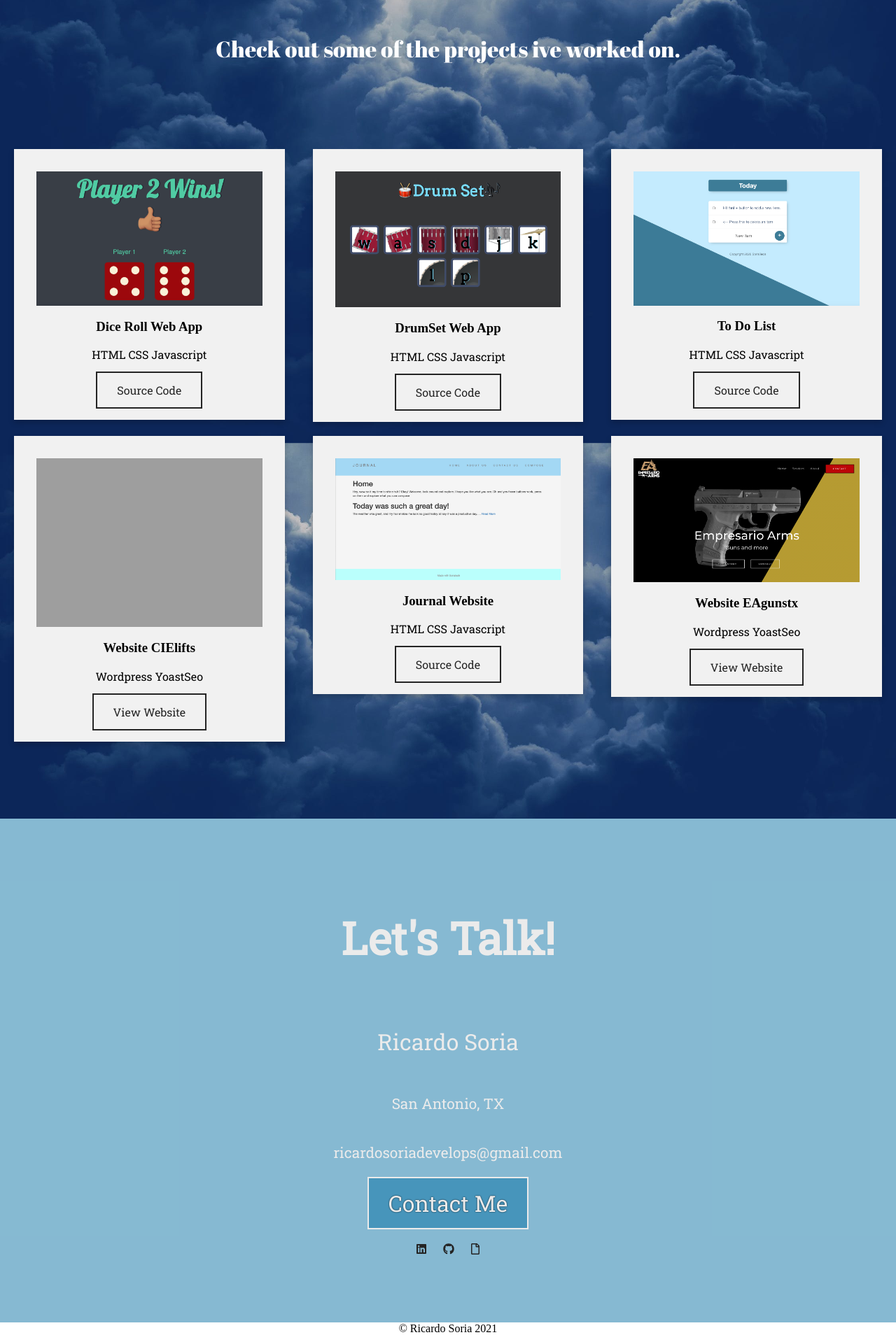
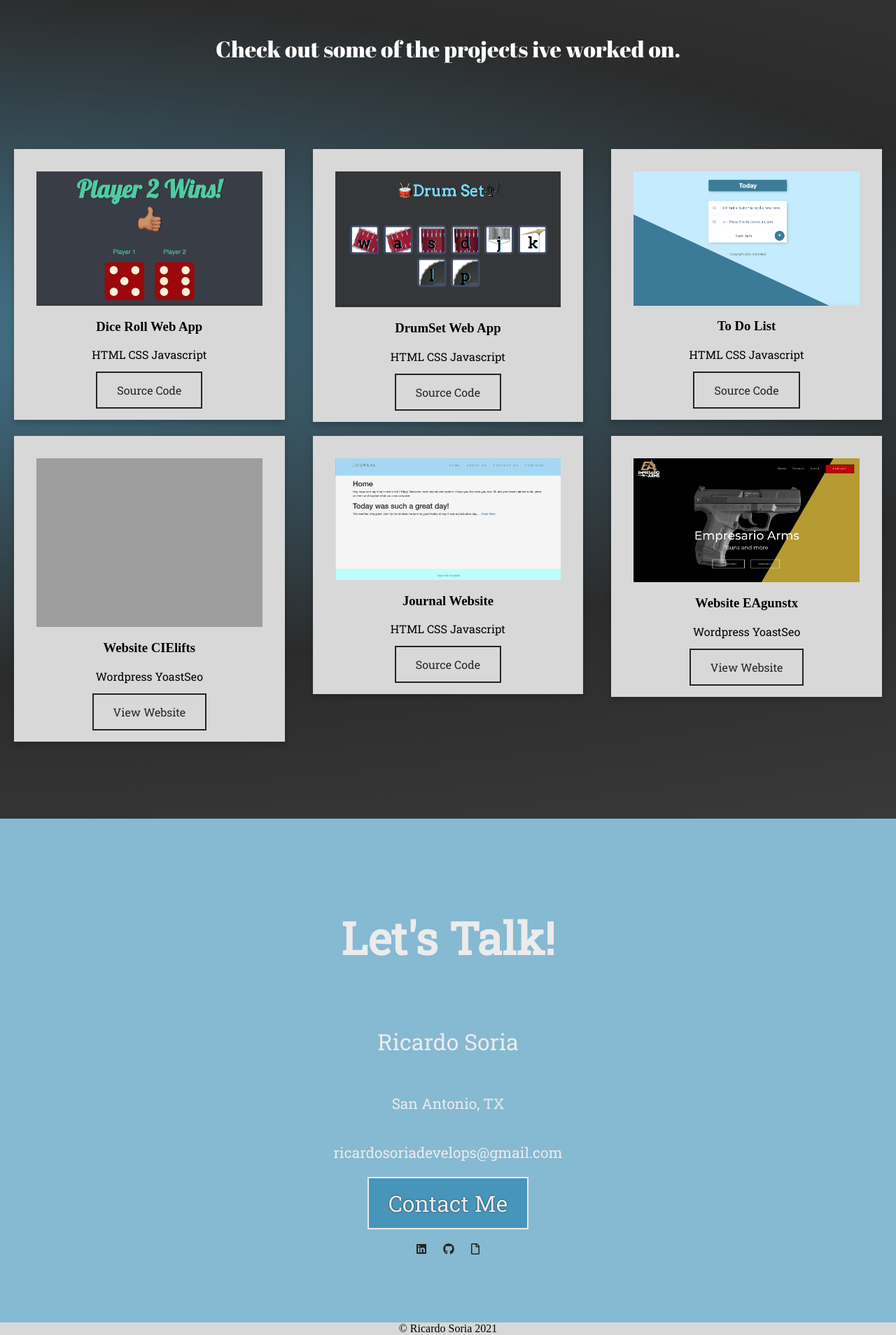
Before and after one commit to rsoria21/personalsite, a PHP site: page / in a window 1280 px wide. Shown: the part 2298-4206 px from the top of the page at 70% size. Run offline with PHP 8.4, Linux system fonts and the light colour scheme; some libraries are stand-ins or nearby versions; grey boxes are pictures that could not be loaded.

Commit message:
changed background and added diffrent colors

```diff
--- a/CSS/style.css
+++ b/CSS/style.css
@@ -78,12 +78,25 @@ body {
 /* header */
 
 .header-img {
-  background-image: url(/images/clouds-sun.jpg);
+  /* background-image: url(/images/clouds-sun.jpg);
   height: 100%;
   background-attachment: fixed;
   background-position: center;
   background-repeat: no-repeat;
-  background-size: cover;
+  background-size: cover; */
+  background: grey;
+  background-image: radial-gradient(#006da079, #2b2b2b, #414141);
+  background-size: 400%;
+  animation: bg-animation 15s infinite alternate;
+  /* background: linear-gradient(to right, #141414, #2b2b2b, #414141); */
+}
+@keyframes bg-animation {
+  0% {
+    background-position: left;
+  }
+  100% {
+    background-position: right;
+  }
 }
 
 /* skills */
@@ -92,6 +105,7 @@ body {
   display: none;
 
   padding: 5rem 6rem;
+  background: rgb(216, 216, 216);
 }
 
 .skill-text {
@@ -111,6 +125,7 @@ body {
   flex-direction: row;
   justify-content: center;
   align-items: center;
+  background: rgb(216, 216, 216);
 }
 
 .skill-logo {
@@ -310,7 +325,7 @@ body {
   /* padding: 16px; */
   padding: 2rem;
   text-align: center;
-  background-color: #f1f1f1;
+  background-color: rgb(216, 216, 216);
 }
 
 @media (max-width: 700px) {
@@ -452,6 +467,12 @@ input[type="submit"]:hover {
 
 /* end of contact */
 
+/* Footer */
+footer {
+  background: rgb(216, 216, 216);
+}
+/* End of Footer */
+
 /* texts */
 .big-heading {
   font-size: 4rem;
--- a/index.html
+++ b/index.html
@@ -143,7 +143,9 @@
       </div>
     </div>
 
-    <!-- projects -->
+    <!--End About -->
+
+    <!-- Projects -->
 
     <div class="projects header-img" id="projects">
       <h2 class="project-heading">Projects!</h2>
@@ -371,7 +373,8 @@
     <!-- end of contact -->
 
     <!-- footer -->
-    <div>&copy; Ricardo Soria 2021</div>
+    <footer>&copy; Ricardo Soria 2021</footer>
+    <!-- <div>&copy; Ricardo Soria 2021</div> -->
 
     <!-- js script -->
     <script src="/JS/script.js"></script>
```
